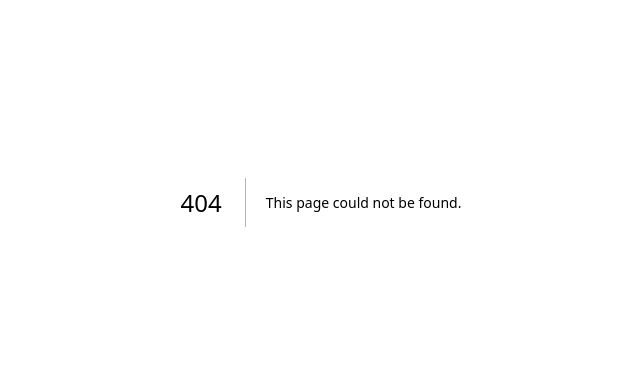
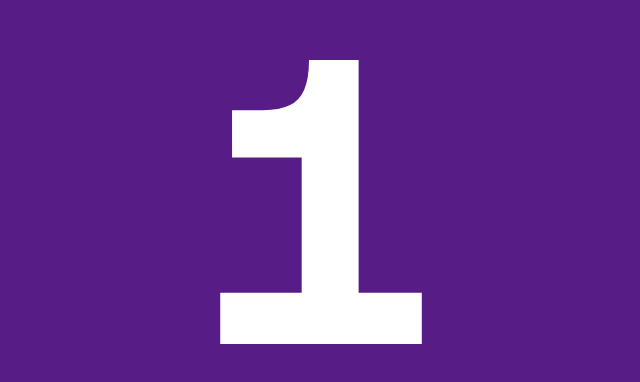
Before and after one commit to shawnphoffman/tahome-ui, a Next.js app: page /error/1 in a window 1280 px wide. Before the commit this address had no page. Shown: the part 198-580 px from the top of the page, without its empty margins (319-959 px from the left). Built offline with nearby package versions, Linux system fonts and the light colour scheme.

Commit message:
Upgrade to next@next@next@15

```diff
--- /dev/null
+++ b/src/app/(pages)/error/[code]/page.tsx
@@ -0,0 +1,21 @@
+import { notFound } from 'next/navigation'
+
+type Props = {
+	params: Promise<{
+		code: number
+	}>
+}
+
+export default async function DynamicErrorPage({ params }: Props) {
+	const { code } = await params
+
+	if (Number.isNaN(code)) {
+		return notFound()
+	}
+
+	return (
+		<div className={`flex w-dvw h-dvh items-center justify-center flex-col font-bold gap-[min(1rem,3vmin)] bg-purple-900 text-white`}>
+			<div className="text-[50vmin] leading-[0.9]">{code}</div>
+		</div>
+	)
+}
--- a/src/app/(pages)/page.tsx
+++ b/src/app/(pages)/page.tsx
@@ -29,9 +29,9 @@ async function getData() {
 }
 
 export async function generateMetadata() {
-	const { aqi, label } = await getData()
+	const { label } = await getData()
 	return {
-		title: `${aqi} ${label} | Tahome AQI`,
+		title: `${label} | Tahome AQI`,
 	}
 }
 
```
Also changed, not shown: package.json (+10 -7 lines), 1 other file (tests, documents, lock files or other folders).
